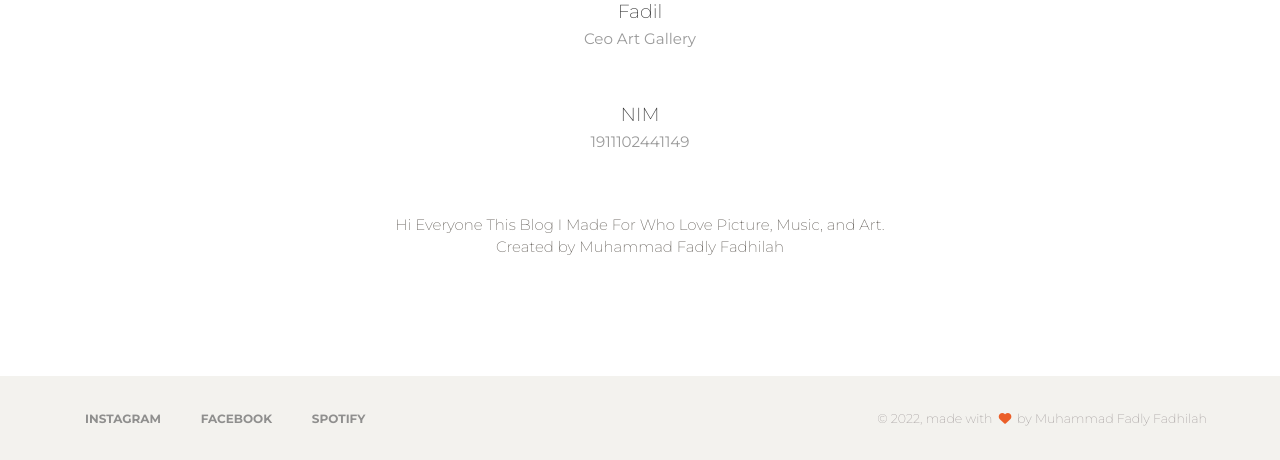
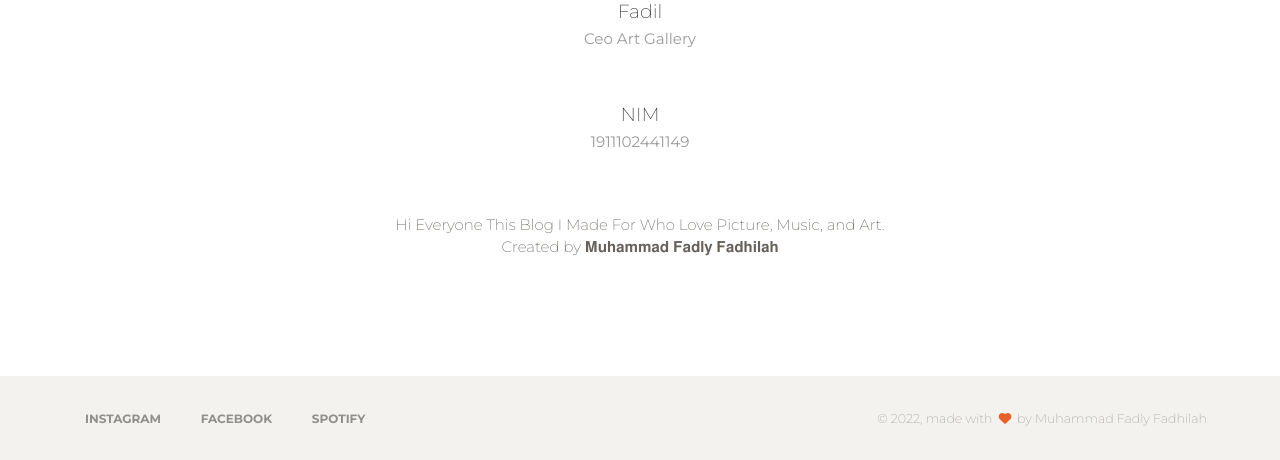
Before and after one commit to Sachzyy/weblanjut, a Django app: page /about/ in a window 1280 px wide. Shown: the part 303-763 px from the top of the page. Run offline with Django 3.2, Linux system fonts and the light colour scheme; parts of the project's set-up code (start-up, migrations or seed data) failed here and were passed over; some libraries are stand-ins or nearby versions.

Commit message:
Update about.html

```diff
--- a/templates/front/about.html
+++ b/templates/front/about.html
@@ -21,7 +21,7 @@
             <div class="row">
                 <div class="col-md-6 ml-auto mr-auto text-center">
                     <p>Hi Everyone This Blog I Made For Who Love Picture, Music, and Art.
-                         Created by Muhammad Fadly Fadhilah
+                         Created by 𝐌𝐮𝐡𝐚𝐦𝐦𝐚𝐝 𝐅𝐚𝐝𝐥𝐲 𝐅𝐚𝐝𝐡𝐢𝐥𝐚𝐡
                     </p>
                     <br />
                 </div>
```
